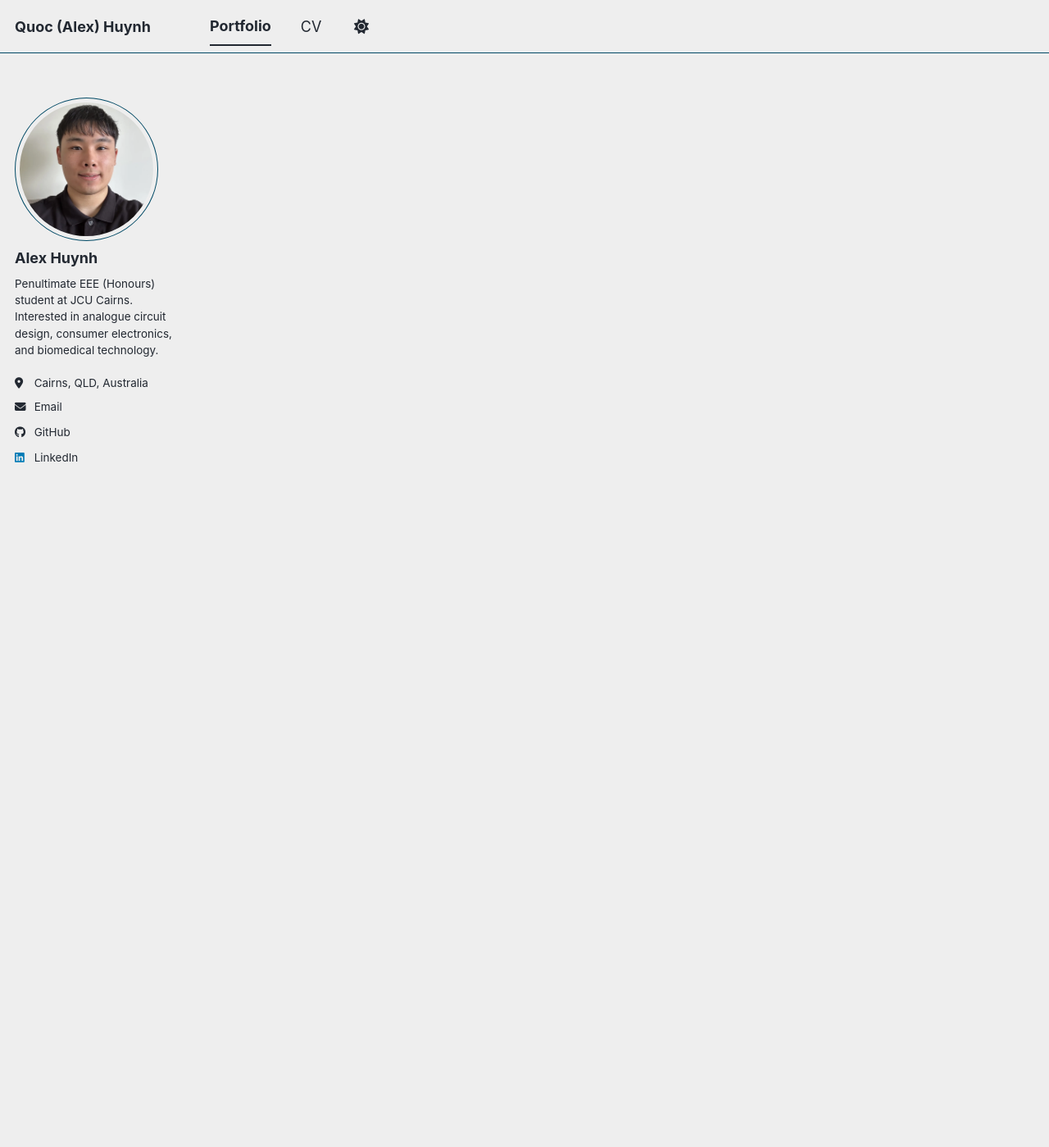
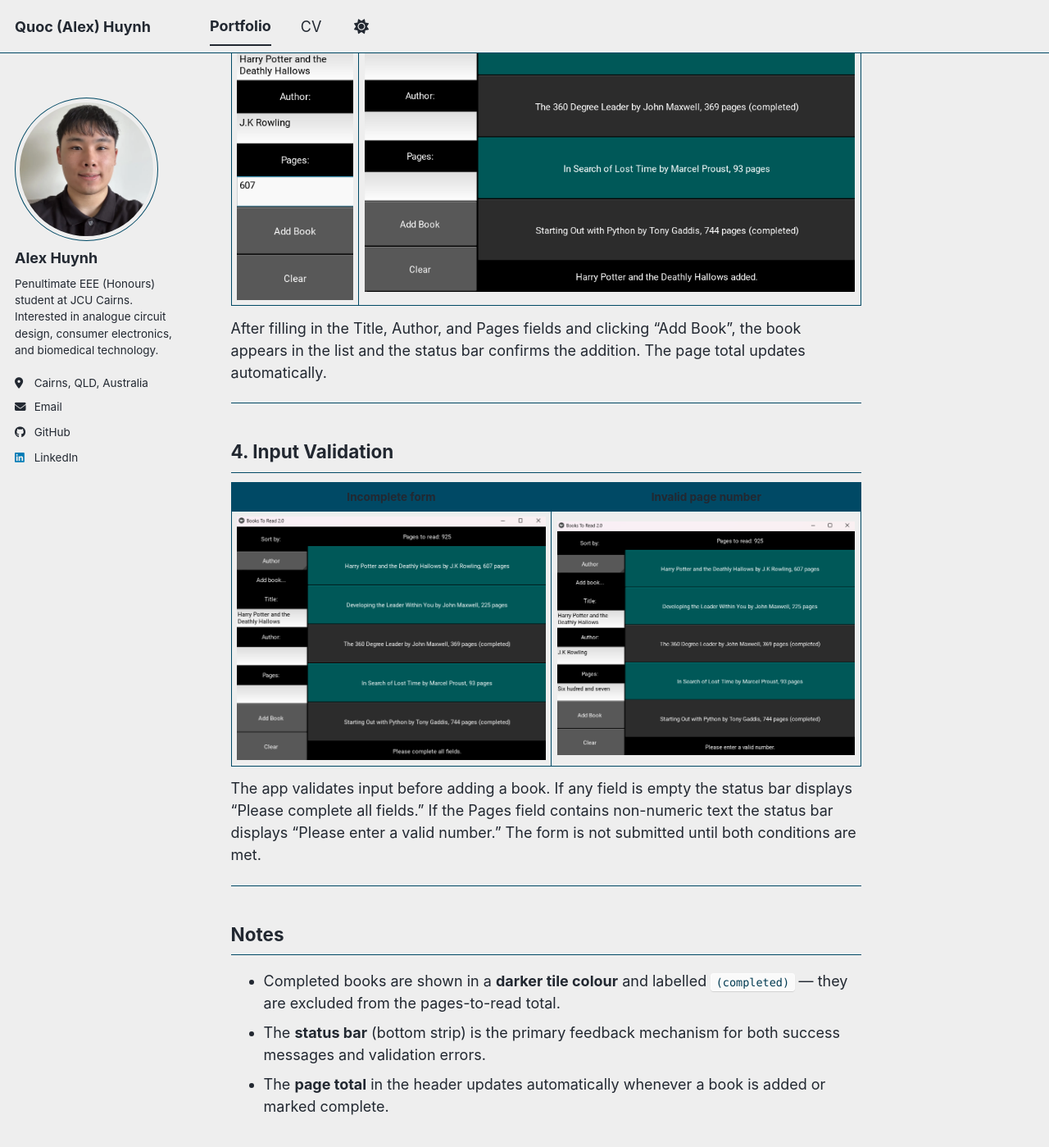
Before and after one commit to quochuynh1/quochuynh1.github.io, a Jekyll site: the page built from _portfolio/books2.md, in a window 1280 px wide and 1400 px high, scrolled down 2095 px. Shown: the whole window at 82% size. Built offline with Jekyll 4.4.1, drawn with Linux system fonts in a browser that asks for light colours; a script bundle is joined from its source files by our own code; library files that are not in the unit come from our copies; some of the changed text lies outside the part shown.

Commit message:
Add feature photos to books2.md

```diff
--- a/_portfolio/books2.md
+++ b/_portfolio/books2.md
@@ -21,6 +21,55 @@ Extend the Books to Read 1.0 console program into a Kivy-based GUI application u
 - Built a Kivy GUI with dynamically generated book buttons — colour-coded cyan for unread and grey for completed — that toggle read/unread status on press and update a live page count at the top of the screen
 - Implemented a sort spinner allowing the user to sort books by title, author, pages, or completion status in real time, and added input validation for the add-book fields with user feedback via a status label
 
+# Books To Read 2.0 — Feature Screenshots
+
+## 1. Book List States
+
+|               Default                |                     All Completed                      |                     No Books                     |
+|:------------------------------------:|:------------------------------------------------------:|:------------------------------------------------:|
+| ![Default state](/images/books2.png) | ![All completed](/images/a2books/allbookscomplete.png) | ![No books](/images/a2books/nobookscomplete.png) |
+
+The app displays a running total of unread pages in the header. Books marked as completed appear in a darker tile colour and are excluded from the page count. When all books are completed the total drops to 0.
+
+---
+
+## 2. Dynamic Sorting
+
+| Dropdown | By Pages | By Title | By Author | By Completed |
+|:---:|:---:|:---:|:---:|:---:|
+| ![Dropdown](/images/a2books/dynamicsort.png) | ![By Pages](/images/a2books/sortbypages.png) | ![By Title](/images/a2books/sortbytitle.png) | ![By Author](/images/a2books/sortbyauthor.png) | ![By Completed](/images/a2books/sortbycompleted.png) |
+
+Clicking "Sort by" reveals the available sort options: Pages, Title, Author, and Completed. This dropdown allows the user to reorder the book list dynamically. This was achieved by using the `Spinner` widget in Kivy.
+
+---
+
+## 3. Adding a Book
+
+| Form filled | Book added |
+|:---:|:---:|
+| ![Form filled](/images/a2books/formfilled.png) | ![Book added](/images/a2books/addbook.png) |
+
+After filling in the Title, Author, and Pages fields and clicking "Add Book", the book appears in the list and the status bar confirms the addition. The page total updates automatically.
+
+---
+
+## 4. Input Validation
+
+| Incomplete form | Invalid page number |
+|:---:|:---:|
+| ![Incomplete form error](/images/a2books/completeallfields.png) | ![Invalid page number error](/images/a2books/invalidpageno.png) |
+
+The app validates input before adding a book. If any field is empty the status bar displays "Please complete all fields." If the Pages field contains non-numeric text the status bar displays "Please enter a valid number." The form is not submitted until both conditions are met.
+
+---
+
+## Notes
+
+- Completed books are shown in a **darker tile colour** and labelled `(completed)` — they are excluded from the pages-to-read total.
+- The **status bar** (bottom strip) is the primary feedback mechanism for both success messages and validation errors.
+- The **page total** in the header updates automatically whenever a book is added or marked complete.
+
+
 ## Outcome
 
 Delivered a fully functional GUI application demonstrating end-to-end OOP design and Kivy UI development. Gained hands-on experience with class design, separation of concerns between data model and UI, event-driven programming, and JSON serialisation.
```
Also changed, not shown: images/a2books/addbook.png (added), images/a2books/allbookscomplete.png (added), images/a2books/completeallfields.png (added), images/a2books/dynamicsort.png (added), images/a2books/formfilled.png (added), images/a2books/invalidpageno.png (added), images/a2books/nobookscomplete.png (added), images/a2books/sortbyauthor.png (added), images/a2books/sortbycompleted.png (added), images/a2books/sortbypages.png (added), images/a2books/sortbytitle.png (added).
